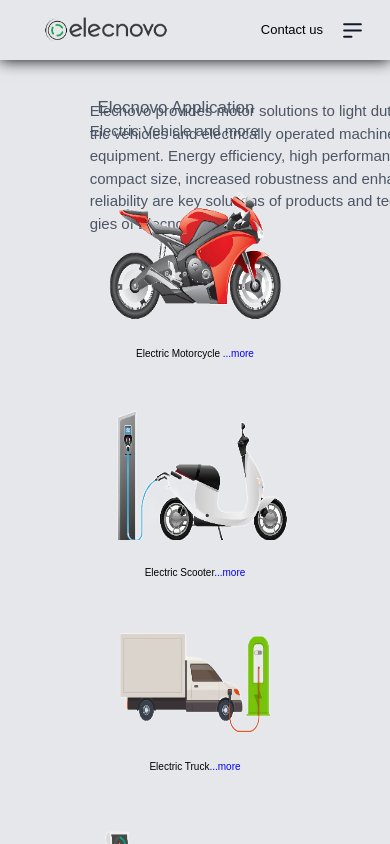
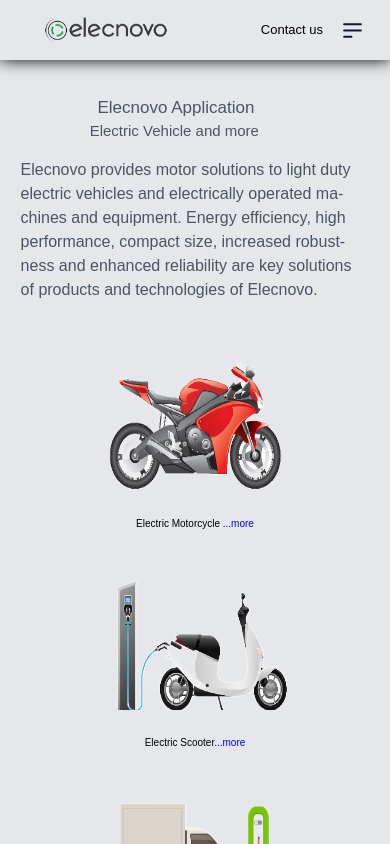
Before and after one commit to SeemaKumari62998/elecnovo_web, a React (Vite) app: page /application in a window 390 px wide. Built offline with nearby package versions, Linux system fonts and the light colour scheme.

Commit message:
made responsive

```diff
--- a/src/pages/Application.jsx
+++ b/src/pages/Application.jsx
@@ -23,7 +23,7 @@ const ImageContainer = styled.ul`
     grid-template-rows: repeat(1, 1fr);
     gap: 10px;
     margin-bottom: 30px;
-    margin-top: 70px;
+    margin-top: 240px;
   }
 `;
 
@@ -119,14 +119,13 @@ const H4 = styled.h4`
   left: 4%;
   top: 14%;
   width: 90%;
-
   color: var(--color-grey-600);
 
   @media only screen and (max-width: 600px) {
-    top: 4rem;
-    left: 23%;
-    font-size: 15px;
-    justify-content: center;
+    font-size: 1.6rem;
+    padding: 5px;
+    max-width: 92%;
+    top: 3%;
   }
 `;
 
--- a/src/pages/Products.jsx
+++ b/src/pages/Products.jsx
@@ -74,6 +74,12 @@ const H3 = styled.h3`
 const Pa = styled.p`
   font-size: 1.8rem;
   margin-top: 10px;
+
+  @media only screen and (max-width: 600px) {
+    font-size: 1.6rem;
+    padding: 5px;
+    max-width: 92%;
+  }
 `;
 
 function Products() {
```
Also changed, not shown: src/pages/Home.jsx (+1 -8 lines).
